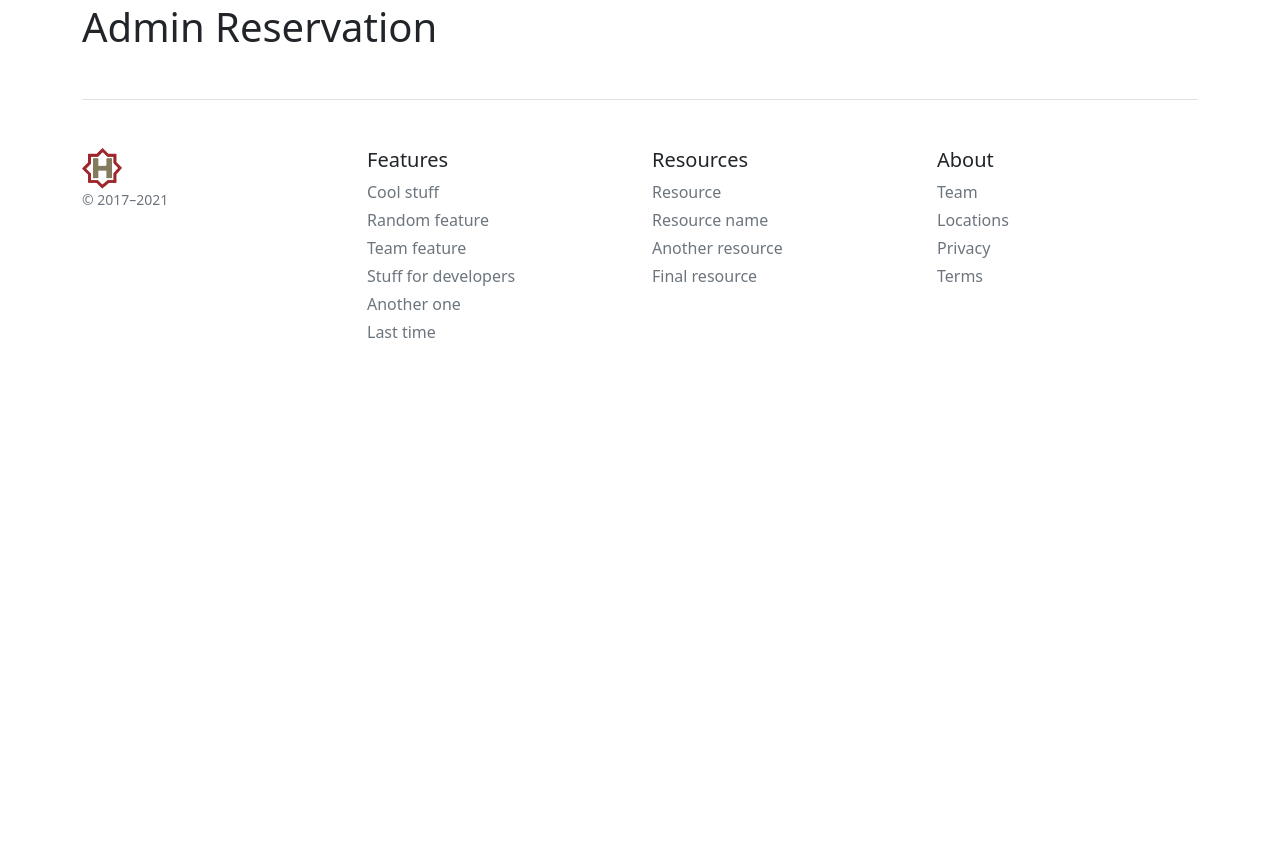
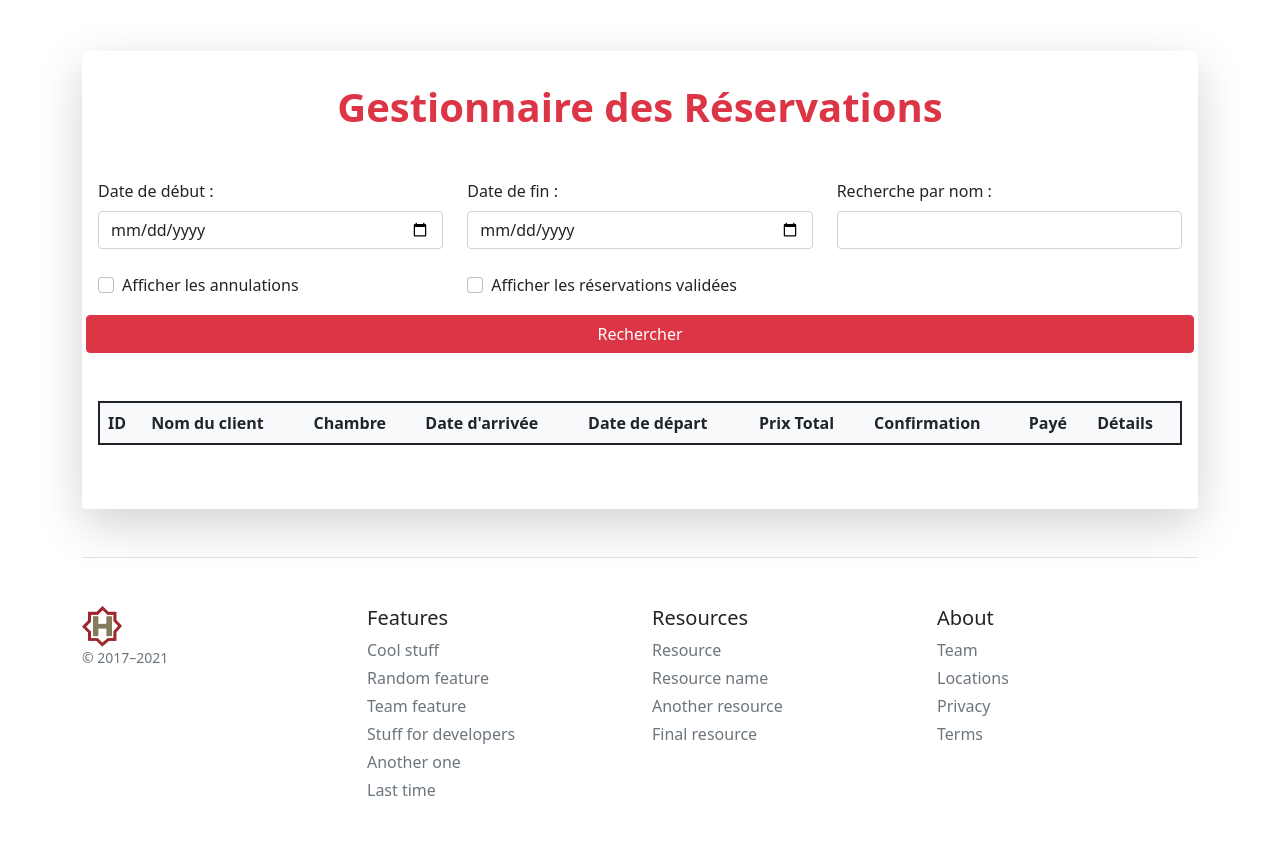
Before and after one commit to Xplosive-be/hotel-mvc, a PHP site: page /index.php?page=adminReservation in a window 1280 px wide. Shown: the part 133-999 px from the top of the page. Before the commit the page ends 471 px from the top, so only its background shows below. Run offline with PHP 8.4, Linux system fonts and the light colour scheme; the visitor is signed in with stand-in values (Sample User, id 1); data that the repository does not hold is empty; some libraries are stand-ins or nearby versions.

Commit message:
View - Réservation Profil -> Fini

```diff
--- a/views/main/back/adminReservation.view.php
+++ b/views/main/back/adminReservation.view.php
@@ -1,3 +1,55 @@
-<h1>
-    Admin Reservation
-</h1>
+<div class="container-fluid shadow-lg p-3 mb-5 mt-5 bg-body rounded mx-auto">
+    <h1 class="text-center my-3 text-danger fw-bolder mb-5">Gestionnaire des Réservations</h1>
+    <form action="" method="POST" class="mb-3">
+        <div class="row">
+            <div class="col-md-4 mb-2">
+                <label for="date_begin" class="form-label">Date de début :</label>
+                <input type="date" class="form-control" id="date_begin" name="date_begin">
+            </div>
+            <div class="col-md-4 mb-2">
+                <label for="date_end" class="form-label">Date de fin :</label>
+                <input type="date" class="form-control" id="date_end" name="date_end">
+            </div>
+            <div class="col-md-4 mb-2">
+                <label for="search_name" class="form-label">Recherche par nom :</label>
+                <input type="text" class="form-control" id="search_name" name="search_name">
+            </div>
+        </div>
+        <div class="row mt-3">
+            <div class="col-md-4">
+                <div class="form-check">
+                    <input class="form-check-input" type="checkbox" id="show_cancelled" name="show_cancelled">
+                    <label class="form-check-label" for="show_cancelled">Afficher les annulations</label>
+                </div>
+            </div>
+            <div class="col-md-4">
+                <div class="form-check">
+                    <input class="form-check-input" type="checkbox" id="show_validated" name="show_validated">
+                    <label class="form-check-label" for="show_validated">Afficher les réservations validées</label>
+                </div>
+            </div>
+        </div>
+        <div class="row mt-3 mb-5">
+            <button type="submit" class="btn btn-danger">Rechercher</button>
+        </div>
+
+    </form>
+
+    <table class="table container bg-light p-5 rounded mb-5 border border-2 border-dark">
+        <thead class="bg-light">
+        <tr>
+            <th>ID</th>
+            <th>Nom du client</th>
+            <th>Chambre</th>
+            <th>Date d'arrivée</th>
+            <th>Date de départ</th>
+            <th>Prix Total</th>
+            <th>Confirmation</th>
+            <th>Payé</th>
+            <th>Détails</th>
+        </tr>
+        </thead>
+        <tbody>
+        </tbody>
+    </table>
+</div>
```
Also changed, not shown: views/main/back/profilReservation.view.php (+5 -6 lines).
